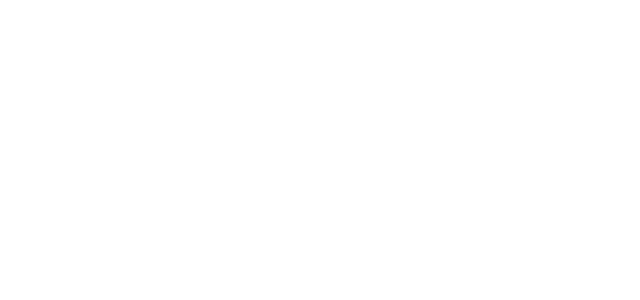
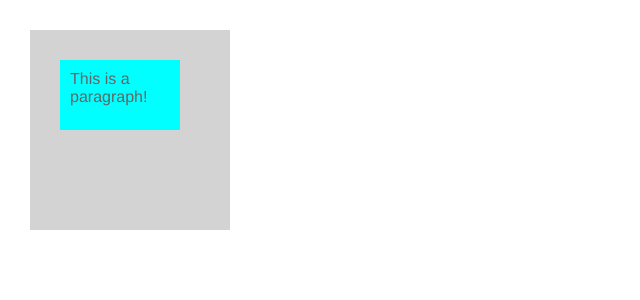
Before and after one commit to iwalking11/VueViews, a Vue app: page /#/containing-block in a window 1280 px wide. Shown: the top 300 px of the page, without its empty margins (0-640 px from the left). Built offline with nearby package versions, Linux system fonts and the light colour scheme.

Commit message:
换行相关css属性作用

```diff
--- a/src/router/Index.js
+++ b/src/router/Index.js
@@ -9,6 +9,7 @@
 import ZIndex from '@/views/ZIndex.vue'
 import WritingModeCenterBox from '@/views/WritingModeCenterBox.vue'
 import WordWrap from '@/views/WordWrap.vue'
+import ContainingBlock from '@/views/ContainingBlock.vue'
 
 Vue.use(Router)
 
@@ -50,6 +51,10 @@
       path: '/word-wrap',
       name: 'WordWrap',
       component: WordWrap
+    }, {
+      path: '/containing-block',
+      name: 'ContainingBlock',
+      component: ContainingBlock
     }
   ]
 })
--- /dev/null
+++ b/src/views/ContainingBlock.vue
@@ -0,0 +1,53 @@
+/**
+* 参考 https://developer.mozilla.org/en-US/docs/Web/CSS/Containing_block
+* Created by iwalk on 2018/12/14.
+*/
+<template>
+  <div>
+    <div class="container">
+      <div class="parent">
+        <div class="child">
+          This is a paragraph!
+        </div>
+      </div>
+    </div>
+
+  </div>
+
+</template>
+
+<script>
+  export default {
+    data () {
+      return {}
+    }
+  }
+</script>
+
+<style rel="stylesheet/less" lang="less" scoped>
+  .container {
+    background: beige;
+    text-align: left;
+    .parent {
+      position: absolute;
+      left: 30px;
+      top: 30px;
+      width: 160px;
+      height: 160px;
+      padding: 20px 20px;
+      background: lightgray;
+      .child {
+        position: absolute;
+        width: 50%;   /* == (160px + 20px + 20px) * .5 = 100px */
+        height: 25%;  /* == (160px + 20px + 20px) * .25 = 50px */
+        margin: 5%;   /* == (160px + 20px + 20px) * .05 = 10px */
+        padding: 5%;  /* == (160px + 20px + 20px) * .05 = 10px */
+        background: cyan;
+      }
+    }
+  }
+
+
+
+
+</style>
--- a/src/views/Index.vue
+++ b/src/views/Index.vue
@@ -21,6 +21,7 @@
         {url: '/z-index', name: 'z-index' },
         {url: '/writing-mode-center-box', name: 'writing-mode水平垂直居中' },
         {url: '/word-wrap', name: '行——换与不换' },
+        {url: '/containing-block', name: 'ContainingBlock' },
       ]
     }
   }
@@ -31,10 +32,10 @@
 <style rel="stylesheet/less" lang="less" scoped>
   .items {
     background: #ecffe7;
-    height: 200px;
     display: grid;
+    padding: 20px;
     flex-wrap: wrap;
-    grid-template-columns: 100px 100px;
+    grid-template-columns: 1fr 1fr;
     /*grid-template-rows: 50px 50px;*/
     grid-column-gap: 10px;
     grid-row-gap: 15px;
```
